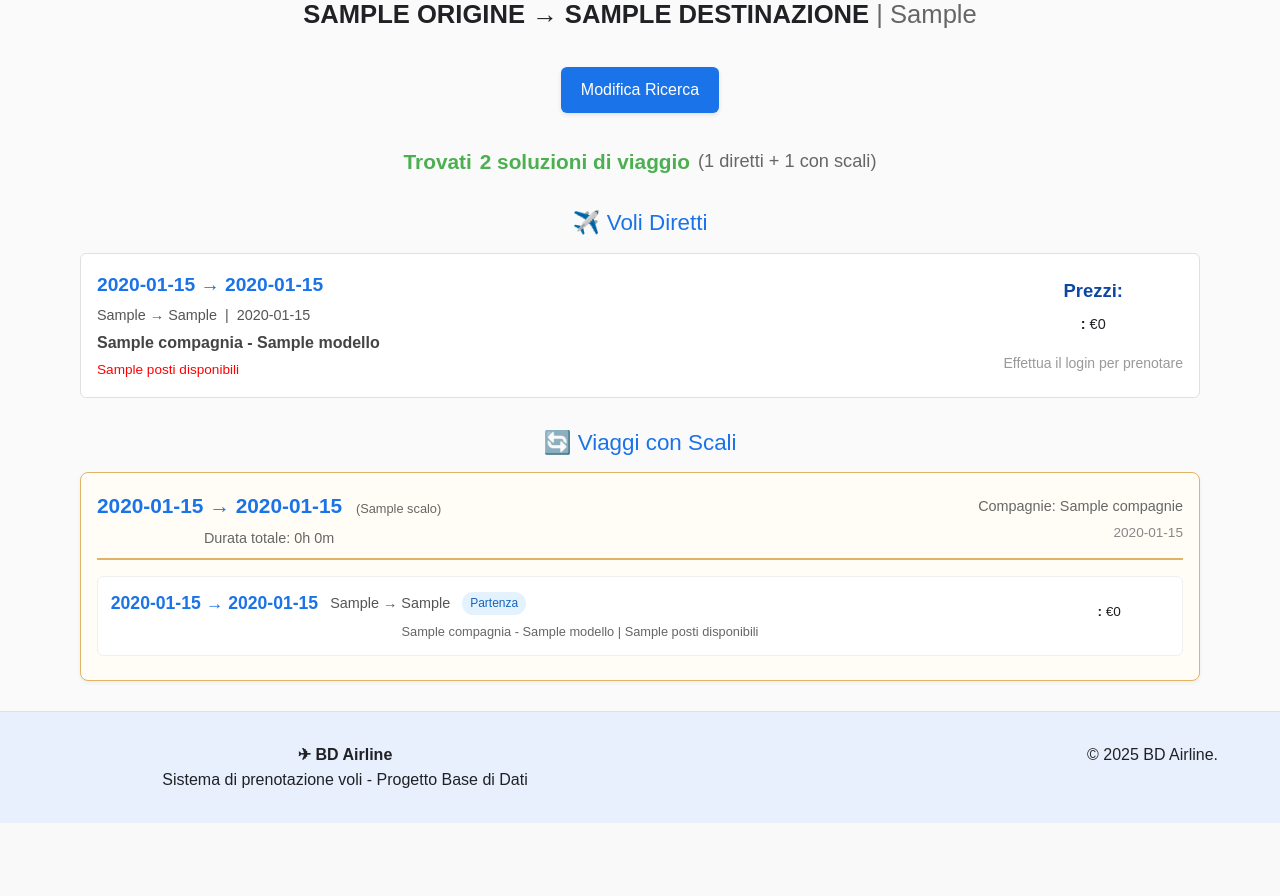
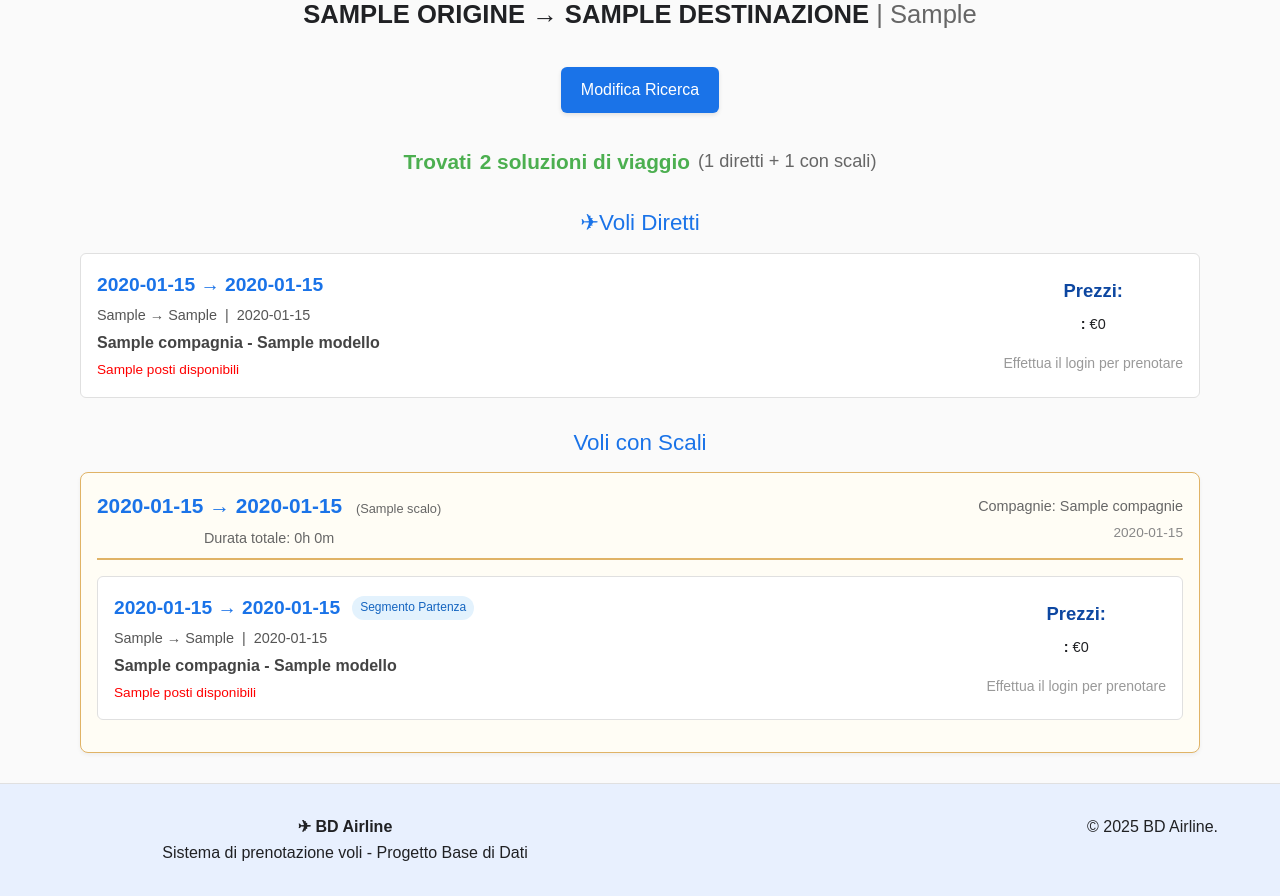
Before and after one commit to Alessandro-Dal-Ceredo/airline_project, a Flask app: template templates/search_results.html in a window 1280 px wide. Shown: the part 185-1081 px from the top of the page. Before the commit the page ends 1008 px from the top, so only its background shows below. Run offline with Flask 3, Linux system fonts and the light colour scheme; the template is opened without the code that fills it: most values are stand-ins (such as "Sample title", 1, 10 or a date in 2020).

```diff
--- a/templates/dashboard_passeggero.html
+++ b/templates/dashboard_passeggero.html
@@ -118,9 +118,6 @@
                                                 {% set can_modify = true %}
                                                 {% set can_cancel = true %}
 
-                                                <!-- I controlli di data sono gestiti lato server nelle routes -->
-
-
                                                 {% if can_cancel %}
                                                 <form method="POST" action="{{ url_for('cancel_booking', prenotazione_id=prenotazione.id) }}" class="btn btn-outline-warning btn-sm me-1">
                                                     <button type="submit" class="btn btn-outline-warning btn-sm me-1"
--- a/templates/search_results.html
+++ b/templates/search_results.html
@@ -33,7 +33,7 @@
 
         <!-- VOLI DIRETTI -->
         {% if voli_andata and voli_andata|length > 0 %}
-        <h3 style="color: var(--primary); margin: 2rem 0 1rem 0; font-size: 1.4rem;">✈️ Voli Diretti</h3>
+        <h3 style="color: var(--primary); margin: 2rem 0 1rem 0; font-size: 1.4rem;">✈Voli Diretti</h3>
         <div>
             {% for volo in voli_andata %}
             <div style="border: 1px solid var(--grey-medium); background: var(--text-light); padding: 1rem; margin-bottom: 1rem; border-radius: 6px; display: flex; justify-content: space-between; align-items: center;">
@@ -79,7 +79,7 @@
 
         <!-- VIAGGI CON SCALI -->
         {% if viaggi_combinati and viaggi_combinati|length > 0 %}
-        <h3 style="color: var(--primary); margin: 2rem 0 1rem 0; font-size: 1.4rem;">🔄 Viaggi con Scali</h3>
+        <h3 style="color: var(--primary); margin: 2rem 0 1rem 0; font-size: 1.4rem;"> Voli con Scali</h3>
         <div>
             {% for viaggio in viaggi_combinati %}
             <div style="border: 1px solid #e0b366; background: #fffdf5; padding: 1rem; margin-bottom: 1.5rem; border-radius: 8px; box-shadow: 0 2px 4px rgba(0,0,0,0.05);">
@@ -111,41 +111,50 @@
 
                 <!-- Segmenti di volo -->
                 {% for i in range(viaggio.voli_segmenti|length) %}
-                    {% set volo_segmento = viaggio.voli_segmenti[i] %}
-                    <div style="display: flex; justify-content: space-between; align-items: center; padding: 0.8rem; margin-bottom: 0.5rem; background: white; border: 1px solid #f0f0f0; border-radius: 6px;">
-                        <div style="flex: 1;">
-                            <div style="display: flex; align-items: center; gap: 12px;">
-                                <div style="font-weight: 600; color: var(--primary); font-size: 1.1rem;">
-                                    {{ volo_segmento.partenza.strftime('%H:%M') }} → {{ volo_segmento.arrivo.strftime('%H:%M') }}
-                                </div>
-                                <div style="font-size: 0.9rem; color: #555;">
-                                    {{ volo_segmento.tratta.aeroporto_partenza }} → {{ volo_segmento.tratta.aeroporto_arrivo }}
+                    {% set volo = viaggio.voli_segmenti[i] %}
+                    <div style="border: 1px solid var(--grey-medium); background: var(--text-light); padding: 1rem; margin-bottom: 1rem; border-radius: 6px; display: flex; justify-content: space-between; align-items: center;">
+                        <div style="flex: 1; display: flex; flex-direction: column; justify-content: center; text-align: left;">
+                            <div style="display: flex; align-items: center; gap: 12px; margin-bottom: 0.2rem;">
+                                <div style="font-weight: 700; font-size: 1.2rem; color: var(--primary);">
+                                    {{ volo.partenza.strftime('%H:%M') }} &rarr; {{ volo.arrivo.strftime('%H:%M') }}
                                 </div>
                                 {% if i == 0 %}
-                                    <span style="background: #e3f2fd; color: #1565c0; padding: 2px 8px; border-radius: 12px; font-size: 0.75rem; font-weight: 500;">Partenza</span>
+                                    <span style="background: #e3f2fd; color: #1565c0; padding: 2px 8px; border-radius: 12px; font-size: 0.75rem; font-weight: 500;">Segmento Partenza</span>
                                 {% elif i == viaggio.voli_segmenti|length - 1 %}
-                                    <span style="background: #e8f5e8; color: #2e7d32; padding: 2px 8px; border-radius: 12px; font-size: 0.75rem; font-weight: 500;">Arrivo</span>
+                                    <span style="background: #e8f5e8; color: #2e7d32; padding: 2px 8px; border-radius: 12px; font-size: 0.75rem; font-weight: 500;">Segmento Arrivo</span>
+                                {% else %}
+                                    <span style="background: #fff3cd; color: #856404; padding: 2px 8px; border-radius: 12px; font-size: 0.75rem; font-weight: 500;">Segmento {{ i + 1 }}</span>
                                 {% endif %}
                             </div>
-                            <div style="font-size: 0.8rem; color: #666; margin-top: 4px;">
-                                {{ volo_segmento.tratta.compagnia.nome_compagnia }} - {{ volo_segmento.aereo.modello }}
-                                | {{ volo_segmento.posti_disponibili }} posti disponibili
+                            <div style="font-size: 0.9rem; color: #555; margin-bottom: 0.2rem; text-align: left;">
+                                {{ volo.tratta.aeroporto_partenza }} &rarr; {{ volo.tratta.aeroporto_arrivo }} &nbsp;|&nbsp; {{ volo.partenza.strftime('%d/%m/%Y') }}
+                            </div>
+                            <div style="font-weight: 600; margin-bottom: 0.2rem; color: #444; text-align: left;">
+                                {{ volo.tratta.compagnia.nome_compagnia if volo.tratta.compagnia else "N/A" }} - {{ volo.aereo.modello if volo.aereo else "N/A" }}
+                            </div>
+                            <div style="font-size: 0.85rem; color: {{ 'green' if volo.posti_disponibili > 10 else 'orange' if volo.posti_disponibili > 5 else 'red' }}; text-align: left;">
+                                {{ volo.posti_disponibili }} posti disponibili
                             </div>
                         </div>
-
-                        <div style="text-align: center; min-width: 120px;">
-                            {% if volo_segmento.prezzi %}
-                                <div style="font-size: 0.85rem; margin-bottom: 0.5rem;">
-                                    {% for prezzo in volo_segmento.prezzi %}
-                                        <div><strong>{{ prezzo.classe|capitalize }}:</strong> €{{ "%.0f"|format(prezzo.prezzo) }}</div>
-                                    {% endfor %}
+                        <div style="text-align: center; min-width: 140px; display: flex; flex-direction: column; justify-content: center; align-items: center; height: 100%;">
+                            {% if volo.prezzi %}
+                                <div style="font-weight: 700; font-size: 1.15rem; margin-bottom: 0.5rem; color: var(--primary-dark);">
+                                    Prezzi:
                                 </div>
+                                <ul style="list-style: none; padding: 0; margin: 0 0 0.8rem 0; font-size: 0.9rem; text-align: center;">
+                                {% for prezzo in volo.prezzi %}
+                                  <li style="margin-bottom: 0.2rem;">
+                                    <strong>{{ prezzo.classe|capitalize }}:</strong> €{{ "%.0f"|format(prezzo.prezzo) }}
+                                  </li>
+                                {% endfor %}
+                                </ul>
+                            {% else %}
+                                <div style="font-weight: 700; font-size: 1.15rem; color: var(--primary-dark); margin-bottom: 0.8rem;">Prezzo: € N/D</div>
                             {% endif %}
                             {% if current_user.is_authenticated and current_user.tipo == 'passeggero' %}
-                                <a href="{{ url_for('book_flight', volo_id=volo_segmento.id) }}"
-                                   style="display: inline-block; padding: 6px 12px; background: var(--primary); color: white; border-radius: 4px; text-decoration: none; font-size: 0.85rem; font-weight: 500;">
-                                   Prenota Segmento {{ i + 1 }}
-                                </a>
+                            <a href="{{ url_for('book_flight', volo_id=volo.id) }}" style="display: inline-block; padding: 8px 14px; background: var(--primary); color: white; border-radius: 4px; text-decoration: none; font-weight: 500;">Prenota</a>
+                            {% else %}
+                            <small style="color: #999; text-align: center;">Effettua il login per prenotare</small>
                             {% endif %}
                         </div>
                     </div>
@@ -166,7 +175,7 @@
                     <div style="margin-top: 1rem; padding-top: 1rem; border-top: 1px solid #e0b366;">
                         <div style="display: flex; justify-content: space-between; align-items: start; margin-bottom: 1rem;">
                             <div style="font-size: 1.1rem; font-weight: 600; color: var(--primary-dark);">
-                                💰 Prezzi totali stimati:
+                                Prezzi totali stimati:
                                 {% for classe in ['economy', 'business', 'first'] %}
                                     {% set prezzo_totale = viaggio.get_prezzo_minimo_per_classe(classe) %}
                                     {% if prezzo_totale %}
```
Also changed, not shown: other parts of templates/search_results.html (+1 -33 lines).
